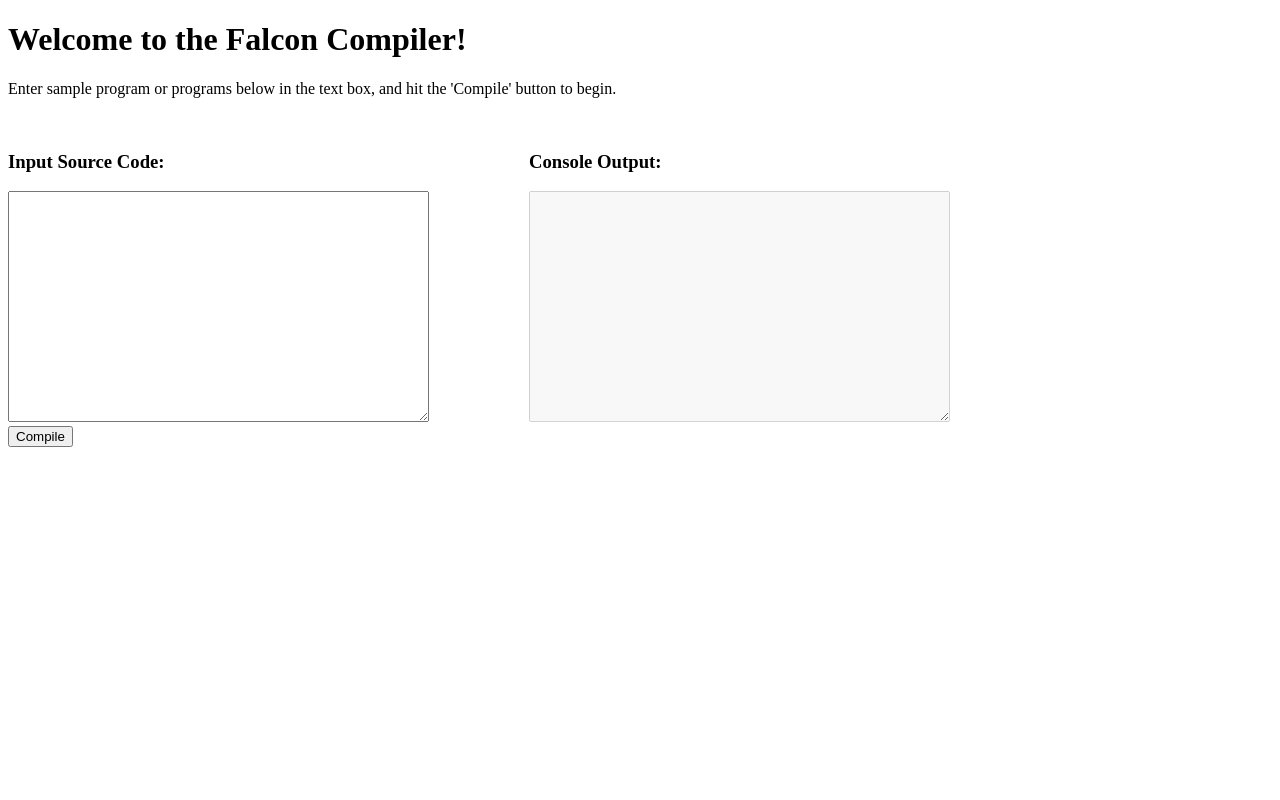
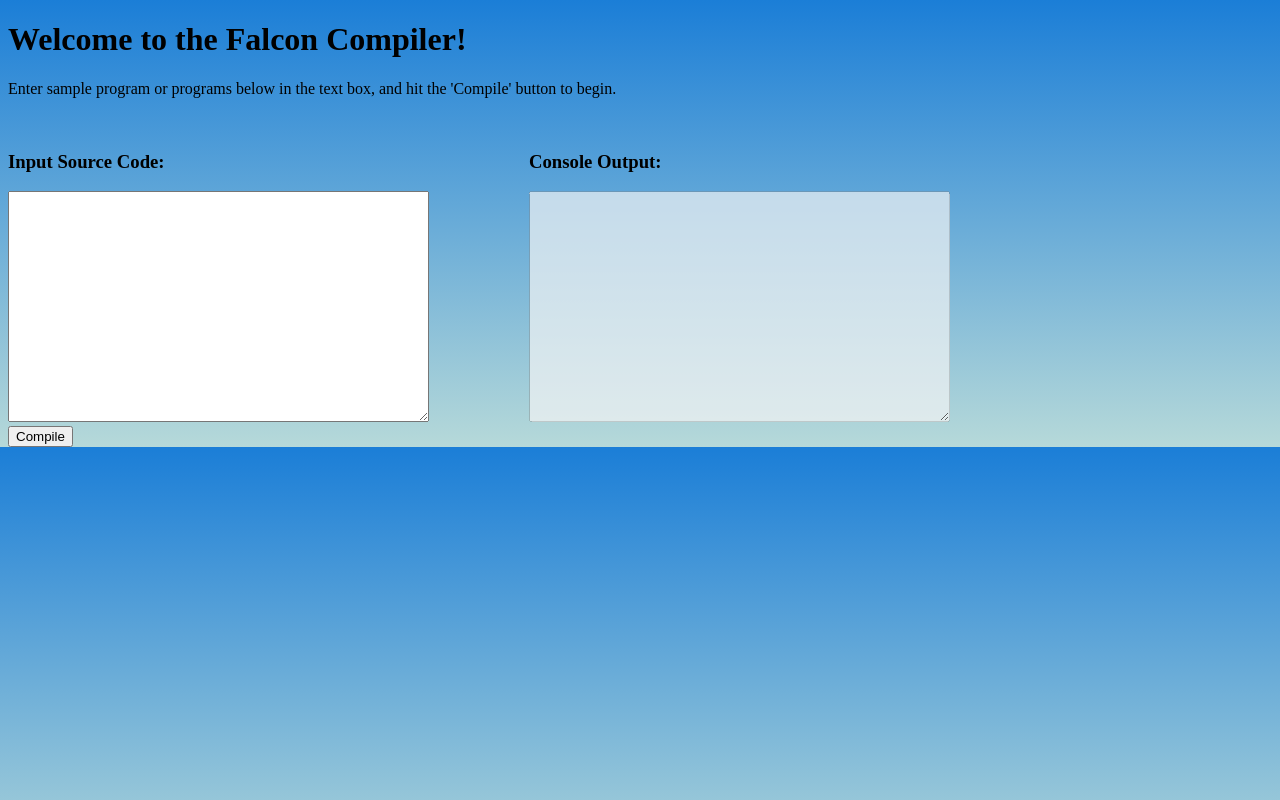
Before and after one commit to jdefalco715/Falcon-Compiler, a plain HTML site: page Project 1/index.html in a window 1280 px wide. Drawn offline with Linux system fonts and the light colour scheme.

Commit message:
Added styling to background, not correct yet. Still needs work

```diff
--- a/Project 1/style.css
+++ b/Project 1/style.css
@@ -6,3 +6,8 @@ div.col2 {
 	float: left;
 	margin-left: 50px;
 }
+
+body {
+background: rgb(182,217,217);
+background: linear-gradient(0deg, rgba(182,217,217,1) 0%, rgba(27,126,215,1) 100%);
+}
```
